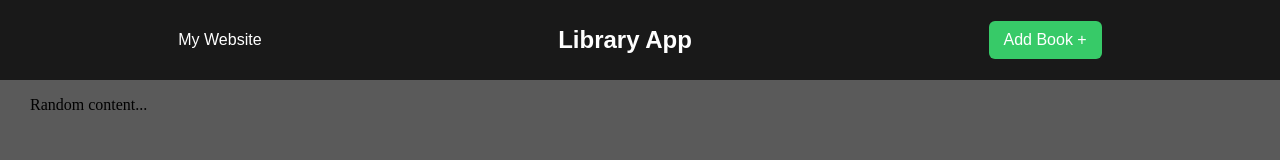
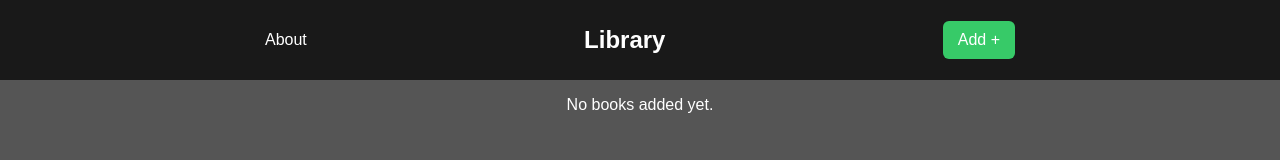
Before and after one commit to winnytp/library, a plain HTML site: page index.html in a window 1280 px wide. Drawn offline with Linux system fonts and the light colour scheme.

Commit message:
Styling adjustments

```diff
--- a/index.html
+++ b/index.html
@@ -2,19 +2,22 @@
 <html>
     <head>
         <meta charset='utf-8'>
+        <meta name='viewport' content='width=device-width'>
         <title>Library</title>
         <link rel='stylesheet' href='style.css'>
     </head>
     <header>
-        <div class='nav-container'>
-            <p class='navtext'>My Website</p>
-            <h1 class='title'>Library App</h1>
-            <button class='' id='addBook'>Add Book +</button>
+        <div class='navBG'>
+            <div class='box'>
+                <p class='navtext'>About</p>
+                <h1 class='title'>Library</h1>
+                <button class='' id='addBook'>Add +</button>
+            </div>
         </div>
     </header>
     <body>
         <div class='content'>
-            <p>Random content...</p>
+            <p class='bodyText'>No books added yet.</p>
         </div>
     </body>
 </html>
--- a/style.css
+++ b/style.css
@@ -5,14 +5,20 @@ html, header, body {
 }
 
 /* Navbar Styling */
-.nav-container {
+.navBG {
+    background: rgb(25, 25, 25);
+}
+
+.box {
     display: flex;
     align-items: center;
-    justify-content: space-around;
+    justify-content: space-between;
     overflow: hidden;
-    background: rgb(25, 25, 25);
+    /* background: rgb(25, 25, 25); */
     height: 80px;
     padding: 0 30px;
+    max-width: 750px;
+    margin: auto;
 }
 
 .title {
@@ -45,9 +51,15 @@ html, header, body {
 
 /* Body Styling */
 body {
-    background: rgb(90, 90, 90);
+    background: rgb(85, 85, 85);
 }
 
 .content {
     padding: 0 30px;
 }
+
+.bodyText {
+    color: white;
+    font-family: sans-serif;
+    text-align: center;
+}
```
